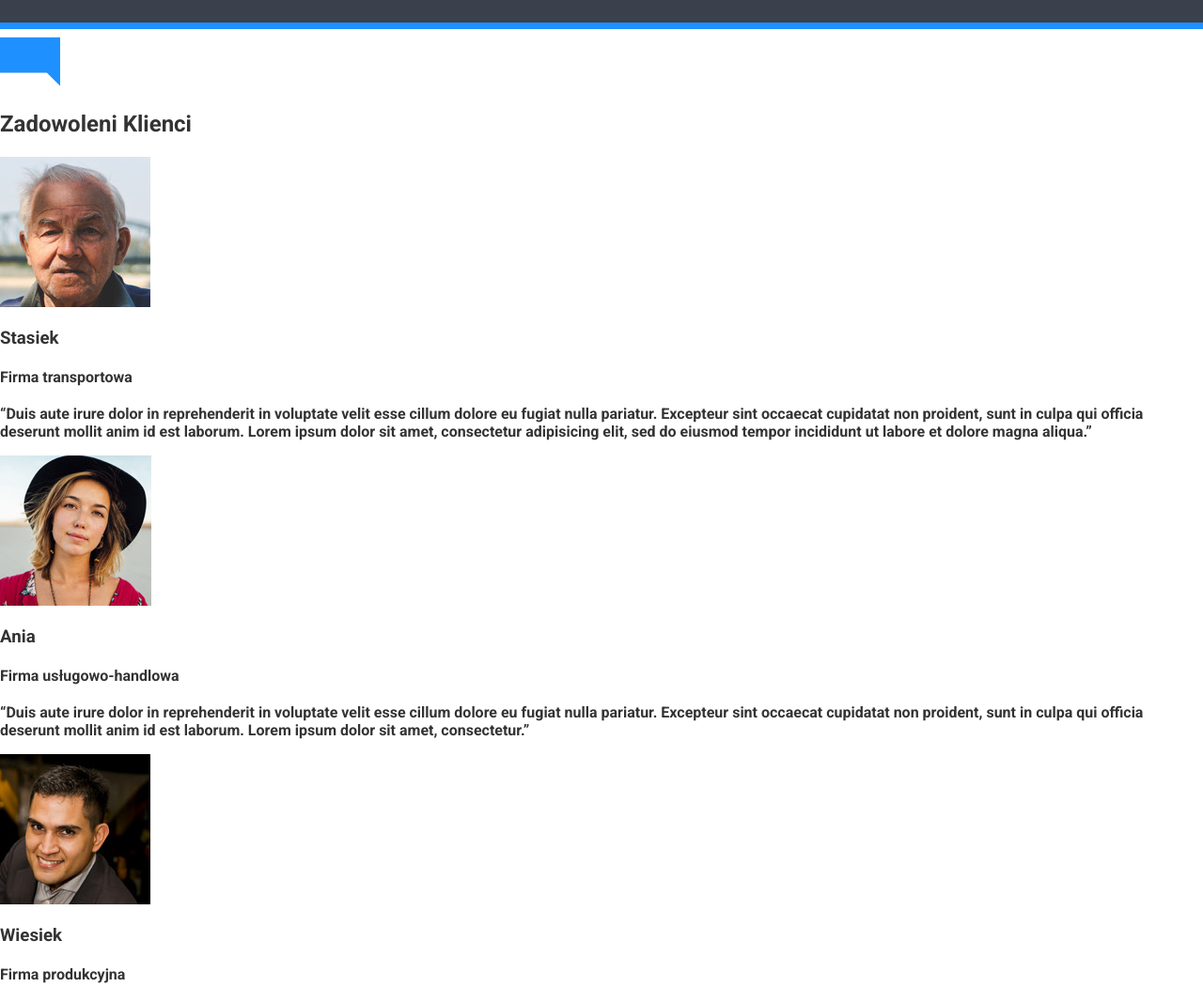
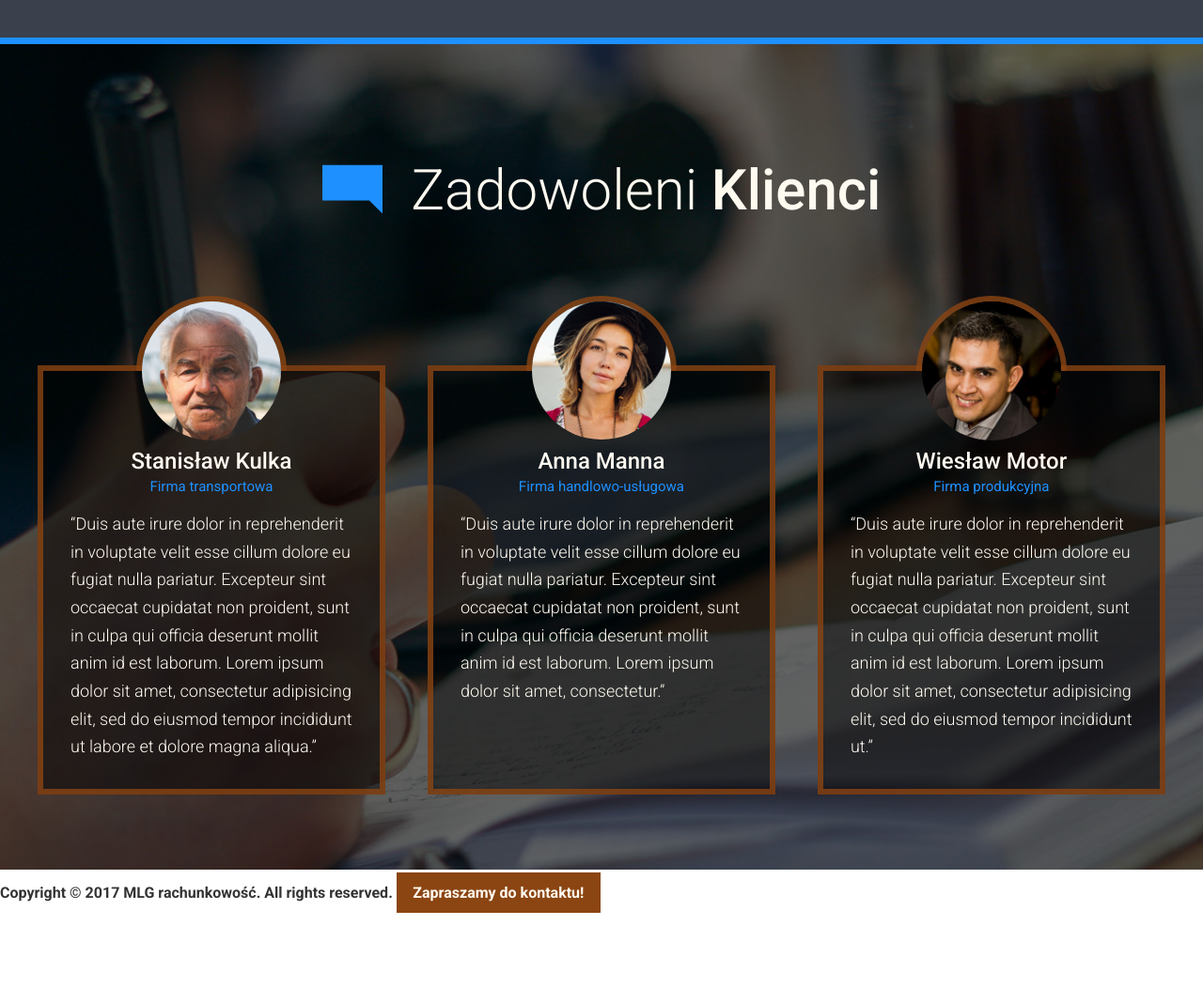
Before and after one commit to MarosAware/demo, a website built with webpack: page app/index.html in a window 1280 px wide. Shown: the part 2920-3971 px from the top of the page at 94% size. After the commit the page ends 3896 px from the top, so only its background shows below. Built offline with nearby package versions, Linux system fonts and the light colour scheme.

Commit message:
Completed testimonials.

```diff
--- a/app/assets/styles/base/_mixins.css
+++ b/app/assets/styles/base/_mixins.css
@@ -6,7 +6,7 @@
 
 
 @define-mixin atMedium {
-	@media(min-width:800px) {
+	@media(min-width: 800px) {
 		@mixin-content;
 	}
 }
--- a/app/assets/styles/base/_variables.css
+++ b/app/assets/styles/base/_variables.css
@@ -3,3 +3,4 @@ $mainWhite:#FFFAF0;
 $mainSilver:#C0C0C0;
 $mainBrown:#8B4513;
 $mainGray:#3a414c;
+$mainTesti:#332c29;
--- a/app/assets/styles/modules/_page-section.css
+++ b/app/assets/styles/modules/_page-section.css
@@ -2,7 +2,7 @@
 	padding:2rem 0;
 
 	@mixin atMedium {
-		padding:4.5rem 0;
+		padding:5rem 0;
 	}
 
 	&--gray {
@@ -18,4 +18,16 @@
 			padding:2.8rem 0 4.5rem 0;
 		}
 	}
+
+	&--testimonials {
+		color:$mainWhite;
+		background-color:$mainTesti;
+
+		@mixin atLarge {
+			background:url('../../assets/images/testimonials-bg.jpg') top center no-repeat;
+			background-size:cover;
+			background-attachment:fixed;
+		}
+
+	}
 }
--- a/app/assets/styles/modules/_row.css
+++ b/app/assets/styles/modules/_row.css
@@ -1,6 +1,10 @@
 .row {
 
 	@mixin clearfix;
+
+	&--t-padding {
+		padding-top:80px;
+	}
 
 	&--gutters {
 		margin-right:-65px;
@@ -8,6 +12,14 @@
 
 	&--gutters > div {
 		padding-right:65px;
+	}
+
+	&--gutters-small > div {
+		padding-right:45px;
+	}
+
+	&--gutters-small {
+		margin-right:-45px;
 	}
 
 	&__b-margin-until-medium {
@@ -50,7 +62,59 @@
 		&__medium-8--smaller {
 			width:63%;
 		}
+	}
 
+	@mixin atLarge {
 
+		&__b-margin-until-large {
+			margin-bottom:0;
+		}
+
+		&__large-4 {
+			float:left;
+			width:33.33%;
+		}
+
+		&__large-4--larger {
+			width:37%;
+		}
+
+		&__large-6 {
+			float:left;
+			width:50%;
+		}
+
+		&__large-8 {
+			float:left;
+			width:66.66%;
+		}
+
+		&__large-8--smaller {
+			width:63%;
+		}
+	}
+
+	/*Equal height rules */
+
+	&--equal-height-at-medium {
+		@mixin atMedium{
+			display:flex;
+		}
+
+		& >div {
+			float:none;
+			display:flex;
+		}
+	}
+
+	&--equal-height-at-large {
+		@mixin atLarge{
+			display:flex;
+		}
+
+		& >div {
+			float:none;
+			display:flex;
+		}
 	}
 }
--- a/app/assets/styles/modules/_section-title.css
+++ b/app/assets/styles/modules/_section-title.css
@@ -13,6 +13,10 @@
 		font-weight:500;
 	}
 
+	&--white {
+		color:$mainWhite;
+	}
+
 	&__icon {
 		display:block;
 		margin-left:auto;
@@ -21,11 +25,13 @@
 
 
 		@mixin atSmall {
+			position:relative;
+			top:8px;
 			margin-right:1rem;
 			margin-left:0;
 			display:inline-block;
 			margin-bottom:0;
 		}
+	}
 
-	}
 }
--- /dev/null
+++ b/app/assets/styles/modules/_testimonial.css
@@ -0,0 +1,50 @@
+.testimonial {
+	background-color:rgba(0, 0, 0, .5);
+	padding:0 18px 1px 18px;
+	border:6px solid rgba($mainBrown, .8);
+	margin-bottom:98px;
+
+	@mixin atLarge {
+		padding:0 1.8125rem 1px 1.8125rem;
+		margin-bottom:0;
+	}
+
+	&__photo-container {
+		width:160px;
+		height:80px;
+		border-top-left-radius:80px;
+		border-top-right-radius:80px;
+		margin:0 auto;
+		position:relative;
+		top:-80px;
+		border-top:6px solid rgba($mainBrown, .8);
+		border-left:6px solid rgba($mainBrown, .8);
+		border-right:6px solid rgba($mainBrown, .8);
+
+	}
+
+	&__photo {
+		overflow:hidden;
+		width:160px;
+		border-radius:80px;
+	}
+
+	&__title {
+		text-align:center;
+		font-size:1.5rem;
+		font-weight:500;
+		margin:.2rem 0 0 0;
+	}
+
+	&__subtitle {
+		color:$mainBlue;
+		text-align:center;
+		font-weight:400;
+		font-size:0.9375rem;
+		margin:.25rem 0 1rem 0;
+	}
+
+	&--last {
+		margin-bottom:0;
+	}
+}
--- a/app/assets/styles/modules/_wrapper.css
+++ b/app/assets/styles/modules/_wrapper.css
@@ -9,6 +9,16 @@
 
 	&--medium {
 		max-width:978px;
+	}
+
+	&--no-padding-until-large {
+		padding-left:0;
+		padding-right:0;
+
+		@mixin atLarge {
+			padding-left:18px;
+			padding-right:18px;
+		}
 	}
 
 	.wrapper {
--- a/app/assets/styles/styles.css
+++ b/app/assets/styles/styles.css
@@ -11,3 +11,4 @@
 @import "modules/_generic-content-container";
 @import "modules/_section-title";
 @import "modules/_feature-item";
+@import "modules/_testimonial";
--- a/app/index.html
+++ b/app/index.html
@@ -111,24 +111,53 @@
   	</div>
   </div>
 
-  <div id="testimonials">
-    <img src="assets/images/icons/comment.svg">
-    <h2>Zadowoleni Klienci</h2>
+  <div id="testimonials" class="page-section page-section--testimonials">
+  	<div class="wrapper wrapper--no-padding-until-large">
 
-    <img src="assets/images/stasiek.jpg">
-    <h3>Stasiek</h3>
-    <h4>Firma transportowa</h4>
-    <p>&ldquo;Duis aute irure dolor in reprehenderit in voluptate velit esse cillum dolore eu fugiat nulla pariatur. Excepteur sint occaecat cupidatat non proident, sunt in culpa qui officia deserunt mollit anim id est laborum. Lorem ipsum dolor sit amet, consectetur adipisicing elit, sed do eiusmod tempor incididunt ut labore et dolore magna aliqua.&rdquo;</p>
+  		<h2 class="section-title section-title--white"><img class="section-title__icon" src="assets/images/icons/comment.svg"> Zadowoleni <strong>Klienci</strong></h2>
 
-    <img src="assets/images/ania.jpg">
-    <h3>Ania</h3>
-    <h4>Firma usługowo-handlowa</h4>
-    <p>&ldquo;Duis aute irure dolor in reprehenderit in voluptate velit esse cillum dolore eu fugiat nulla pariatur. Excepteur sint occaecat cupidatat non proident, sunt in culpa qui officia deserunt mollit anim id est laborum. Lorem ipsum dolor sit amet, consectetur.&rdquo;</p>
+  		<div class="row row--gutters row--equal-height-at-large row--gutters-small row--t-padding generic-content-container">
+  			<div class="row__large-4">
+  				<div class="testimonial">
 
-    <img src="assets/images/wiesiek.jpg">
-    <h3>Wiesiek</h3>
-    <h4>Firma produkcyjna</h4>
-    <p>&ldquo;Duis aute irure dolor in reprehenderit in voluptate velit esse cillum dolore eu fugiat nulla pariatur. Excepteur sint occaecat cupidatat non proident, sunt in culpa qui officia deserunt mollit anim id est laborum. Lorem ipsum dolor sit amet, consectetur adipisicing elit, sed do eiusmod tempor incididunt ut.&rdquo;</p>
+  					<div class="testimonial__photo-container">
+  						<img sizes="160px" sizes srcset="assets/images/stasiek.jpg 160w, assets/images/stasiek-hi-dpi.jpg 320w" alt="Pan Stanisław" class="testimonial__photo">
+  					</div>
+
+  					<h3 class="testimonial__title">Stanisław Kulka</h3>
+  					<h4 class="testimonial__subtitle">Firma transportowa</h4>
+  					<p>&ldquo;Duis aute irure dolor in reprehenderit in voluptate velit esse cillum dolore eu fugiat nulla pariatur. Excepteur sint occaecat cupidatat non proident, sunt in culpa qui officia deserunt mollit anim id est laborum. Lorem ipsum dolor sit amet, consectetur adipisicing elit, sed do eiusmod tempor incididunt ut labore et dolore magna aliqua.&rdquo;</p>
+  				</div>
+  			</div>
+
+  			<div class="row__large-4">
+  				<div class="testimonial">
+
+  					<div class="testimonial__photo-container">
+  						<img sizes="160px" srcset="assets/images/ania.jpg 160w, assets/images/ania-hi-dpi.jpg 320w" alt="Pani Ania" class="testimonial__photo">
+  					</div>
+
+  					<h3 class="testimonial__title">Anna Manna</h3>
+  					<h4 class="testimonial__subtitle">Firma handlowo-usługowa</h4>
+  					<p>&ldquo;Duis aute irure dolor in reprehenderit in voluptate velit esse cillum dolore eu fugiat nulla pariatur. Excepteur sint occaecat cupidatat non proident, sunt in culpa qui officia deserunt mollit anim id est laborum. Lorem ipsum dolor sit amet, consectetur.&rdquo;</p>
+  				</div>
+
+  			</div>
+
+  			<div class="row__large-4">
+  				<div class="testimonial testimonial--last">
+
+  					<div class="testimonial__photo-container">
+  						<img sizes="160px" srcset="assets/images/wiesiek.jpg 160w, assets/images/wiesiek.jpg 320w" alt="Pan Wiesiek" class="testimonial__photo">
+  					</div>
+
+  					<h3 class="testimonial__title">Wiesław Motor</h3>
+  					<h4 class="testimonial__subtitle">Firma produkcyjna</h4>
+  					<p>&ldquo;Duis aute irure dolor in reprehenderit in voluptate velit esse cillum dolore eu fugiat nulla pariatur. Excepteur sint occaecat cupidatat non proident, sunt in culpa qui officia deserunt mollit anim id est laborum. Lorem ipsum dolor sit amet, consectetur adipisicing elit, sed do eiusmod tempor incididunt ut.&rdquo;</p>
+  				</div>
+  			</div>
+  		</div>
+  	</div>
   </div>
 
   <footer>
--- a/app/temp/styles/styles.css
+++ b/app/temp/styles/styles.css
@@ -491,6 +491,19 @@ a {
   max-width:978px;
 }
 
+.wrapper--no-padding-until-large {
+  padding-left:0;
+  padding-right:0;
+}
+
+@media(min-width:1010px) {
+
+  .wrapper--no-padding-until-large {
+    padding-left: 18px;
+    padding-right: 18px;
+  }
+}
+
 .wrapper .wrapper {
   padding-left:0;
   padding-right:0;
@@ -560,7 +573,7 @@ a {
   }
 }
 
-@media(min-width:800px) {
+@media(min-width: 800px) {
 
   .large-hero__title {
     font-size: 4rem;
@@ -587,7 +600,7 @@ a {
   }
 }
 
-@media(min-width:800px) {
+@media(min-width: 800px) {
 
   .large-hero__subtitle {
     font-size: 2.6rem;
@@ -619,7 +632,7 @@ a {
   }
 }
 
-@media(min-width:800px) {
+@media(min-width: 800px) {
 
   .large-hero__description {
     font-size: 1.6rem;
@@ -680,10 +693,10 @@ a {
 	padding:2rem 0;
 }
 
-@media(min-width:800px) {
+@media(min-width: 800px) {
 
   .page-section {
-    padding: 4.5rem 0;
+    padding: 5rem 0;
   }
 }
 
@@ -697,10 +710,24 @@ a {
   padding:1.2rem 0;
 }
 
-@media(min-width:800px) {
+@media(min-width: 800px) {
 
   .page-section--t-padding-small {
     padding: 2.8rem 0 4.5rem 0;
+  }
+}
+
+.page-section--testimonials {
+  color:#FFFAF0;
+  background-color:#332c29;
+}
+
+@media(min-width:1010px) {
+
+  .page-section--testimonials {
+    background: url('../../assets/images/testimonials-bg.jpg') top center no-repeat;
+    background-size: cover;
+    background-attachment: fixed;
   }
 }
 
@@ -721,7 +748,7 @@ a {
   }
 }
 
-@media(min-width:800px) {
+@media(min-width: 800px) {
 
   .headline {
     font-size: 2.4rem;
@@ -754,7 +781,7 @@ a {
   }
 }
 
-@media(min-width:800px) {
+@media(min-width: 800px) {
 
   .headline--small {
     font-size: 1.6rem;
@@ -801,12 +828,24 @@ a {
   display: table;
 }
 
+.row--t-padding {
+  padding-top:80px;
+}
+
 .row--gutters {
   margin-right:-65px;
 }
 
 .row--gutters > div {
   padding-right:65px;
+}
+
+.row--gutters-small > div {
+  padding-right:45px;
+}
+
+.row--gutters-small {
+  margin-right:-45px;
 }
 
 .row__b-margin-until-medium {
@@ -821,7 +860,7 @@ a {
   padding-right:100px;
 }
 
-@media(min-width:800px) {
+@media(min-width: 800px) {
 
   .row__b-margin-until-medium {
     margin-bottom: 0;
@@ -851,6 +890,70 @@ a {
   }
 }
 
+@media(min-width:1010px) {
+
+  .row__b-margin-until-large {
+    margin-bottom: 0;
+  }
+
+  .row__large-4 {
+    float: left;
+    width: 33.33%;
+  }
+
+  .row__large-4--larger {
+    width: 37%;
+  }
+
+  .row__large-6 {
+    float: left;
+    width: 50%;
+  }
+
+  .row__large-8 {
+    float: left;
+    width: 66.66%;
+  }
+
+  .row__large-8--smaller {
+    width: 63%;
+  }
+}
+
+/*Equal height rules */
+
+@media(min-width: 800px) {
+
+  .row--equal-height-at-medium {
+    display: -webkit-box;
+    display: -ms-flexbox;
+    display: flex;
+  }
+}
+
+.row--equal-height-at-medium >div {
+  float:none;
+  display:-webkit-box;
+  display:-ms-flexbox;
+  display:flex;
+}
+
+@media(min-width:1010px) {
+
+  .row--equal-height-at-large {
+    display: -webkit-box;
+    display: -ms-flexbox;
+    display: flex;
+  }
+}
+
+.row--equal-height-at-large >div {
+  float:none;
+  display:-webkit-box;
+  display:-ms-flexbox;
+  display:flex;
+}
+
 .generic-content-container p {
   line-height:1.65;
   margin:0 0 1.8rem 0;
@@ -874,6 +977,7 @@ a {
 	text-align:center;
 	margin:2rem 0 5.5rem 0;
 	font-weight:300;
+
 }
 
 @media(min-width: 530px) {
@@ -888,6 +992,10 @@ a {
   font-weight:500;
 }
 
+.section-title--white {
+  color:#FFFAF0;
+}
+
 .section-title__icon {
   display:block;
   margin-left:auto;
@@ -898,6 +1006,8 @@ a {
 @media(min-width: 530px) {
 
   .section-title__icon {
+    position: relative;
+    top: 8px;
     margin-right: 1rem;
     margin-left: 0;
     display: inline-block;
@@ -947,3 +1057,56 @@ a {
     font-size: 1.875rem;
   }
 }
+
+.testimonial {
+	background-color:rgba(0, 0, 0, .5);
+	padding:0 18px 1px 18px;
+	border: 6px solid rgba(139,69,19, .8);
+	margin-bottom:98px;
+}
+
+@media(min-width:1010px) {
+
+  .testimonial {
+    padding: 0 1.8125rem 1px 1.8125rem;
+    margin-bottom: 0;
+  }
+}
+
+.testimonial__photo-container {
+  width:160px;
+  height:80px;
+  border-top-left-radius:80px;
+  border-top-right-radius:80px;
+  margin:0 auto;
+  position:relative;
+  top:-80px;
+  border-top: 6px solid rgba(139,69,19, .8);
+  border-left: 6px solid rgba(139,69,19, .8);
+  border-right: 6px solid rgba(139,69,19, .8);
+}
+
+.testimonial__photo {
+  overflow:hidden;
+  width:160px;
+  border-radius:80px;
+}
+
+.testimonial__title {
+  text-align:center;
+  font-size:1.5rem;
+  font-weight:500;
+  margin:.2rem 0 0 0;
+}
+
+.testimonial__subtitle {
+  color:#1E90FF;
+  text-align:center;
+  font-weight:400;
+  font-size:0.9375rem;
+  margin:.25rem 0 1rem 0;
+}
+
+.testimonial--last {
+  margin-bottom:0;
+}
```
Also changed, not shown: app/assets/images/testimonials-bg.jpg (added).
